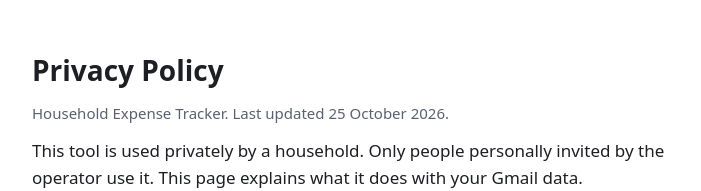
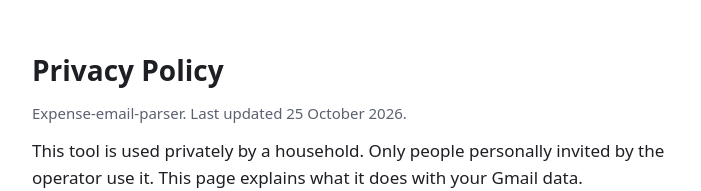
Before and after one commit to gilltracker/gilltracker.github.io, a plain HTML site: page privacy.html in a window 1280 px wide. Shown: the top 191 px of the page, without its empty margins (288-989 px from the left). Drawn offline with Linux system fonts and the light colour scheme.

Commit message:
Update project name in privacy policy

```diff
--- a/privacy.html
+++ b/privacy.html
@@ -22,7 +22,7 @@
 </head>
 <body>
   <h1>Privacy Policy</h1>
-  <p class="muted">Household Expense Tracker. Last updated 25 October 2026.</p>
+  <p class="muted">Expense-email-parser. Last updated 25 October 2026.</p>
 
   <p>This tool is used privately by a household. Only people personally invited
   by the operator use it. This page explains what it does with your Gmail data.</p>
```
